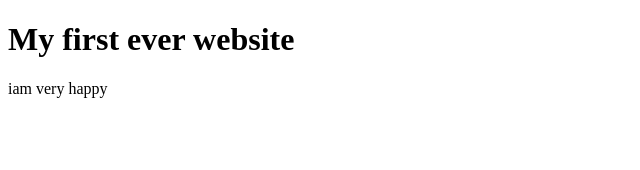
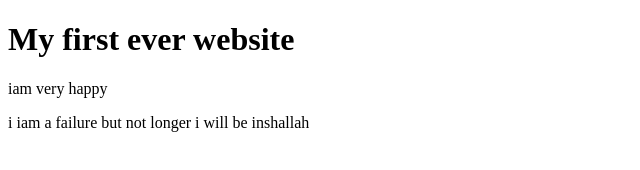
Before and after one commit to Showaib00/First-website, a plain HTML site: page index.html in a window 1280 px wide. Shown: the whole page, without its empty margins (0-640 px from the left). Drawn offline with Linux system fonts and the light colour scheme.

Commit message:
palataisi

```diff
--- a/index.html
+++ b/index.html
@@ -8,5 +8,6 @@
 <body>
     <h1>My first ever website</h1>
     <p>iam very happy</p>
+    <p>i iam a failure but not longer i will be inshallah</p>
 </body>
 </html>
```
